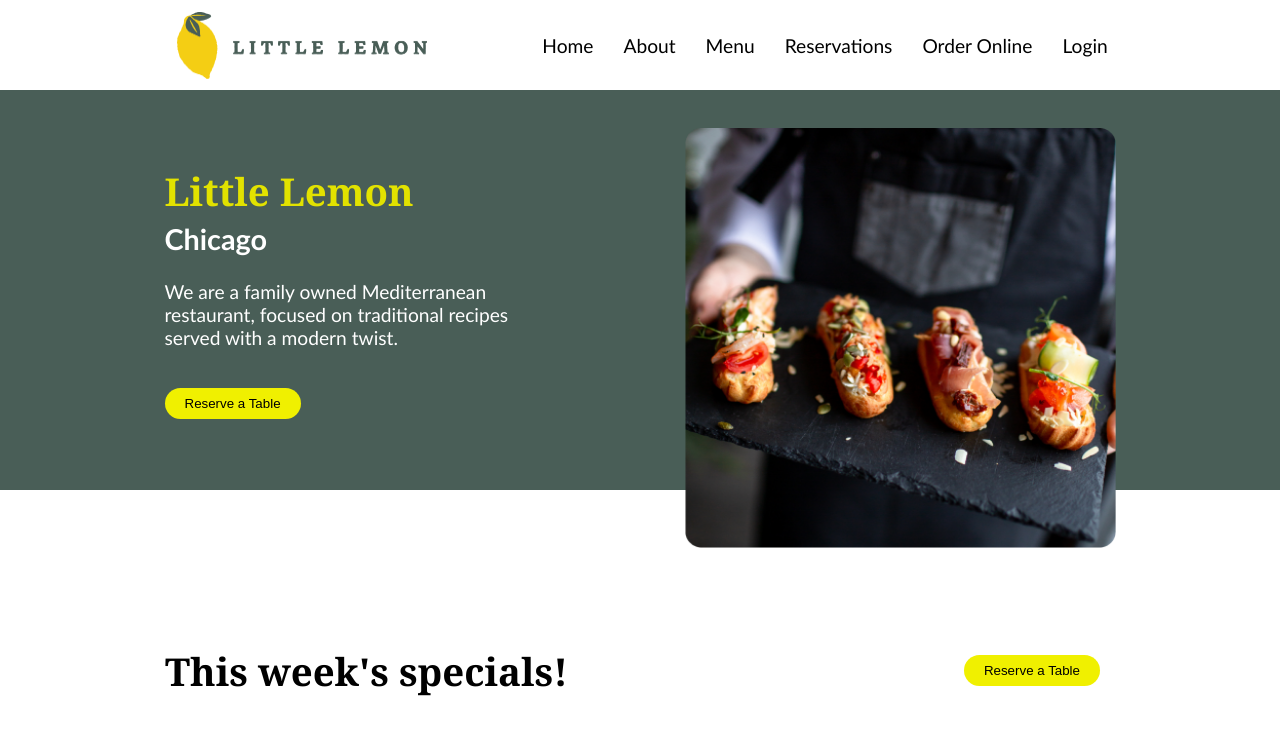
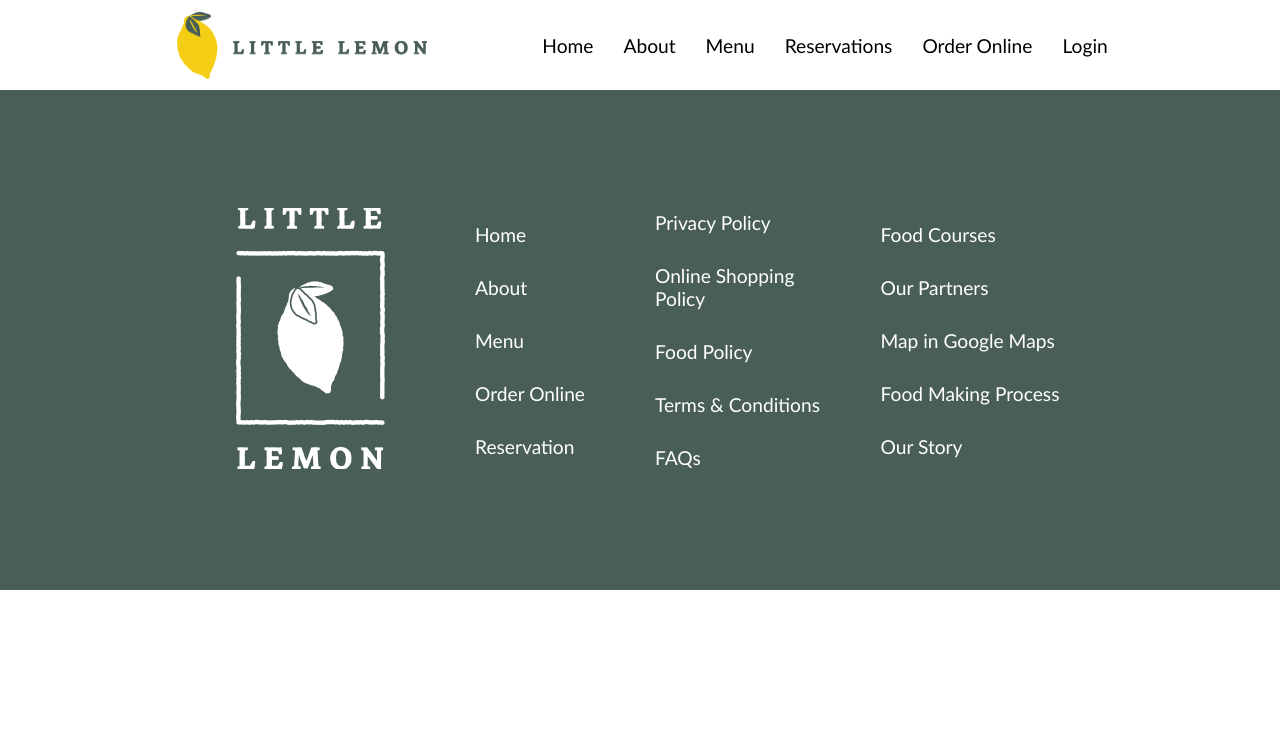
Before and after one commit to DilukshanN7/meta-capstone, a React (Create React App) app: page / in a window 1280 px wide. Shown: the top 749 px of the page. Built offline with nearby package versions, Linux system fonts and the light colour scheme.

Commit message:
Final Commit

```diff
--- a/src/App.js
+++ b/src/App.js
@@ -19,7 +19,7 @@ function App() {
       </div>
 
       <Routes>
-        <Route index element={<Hero />} />
+        <Route path='/meta-capstone' element={<Hero />} />
         <Route path="/reservations" element={<Reservations />} />
       </Routes>
 
```
